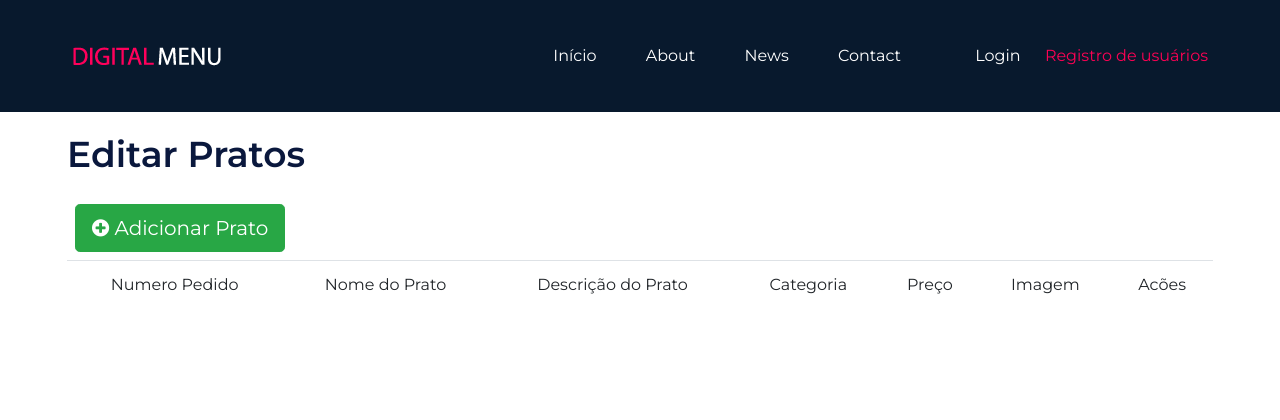
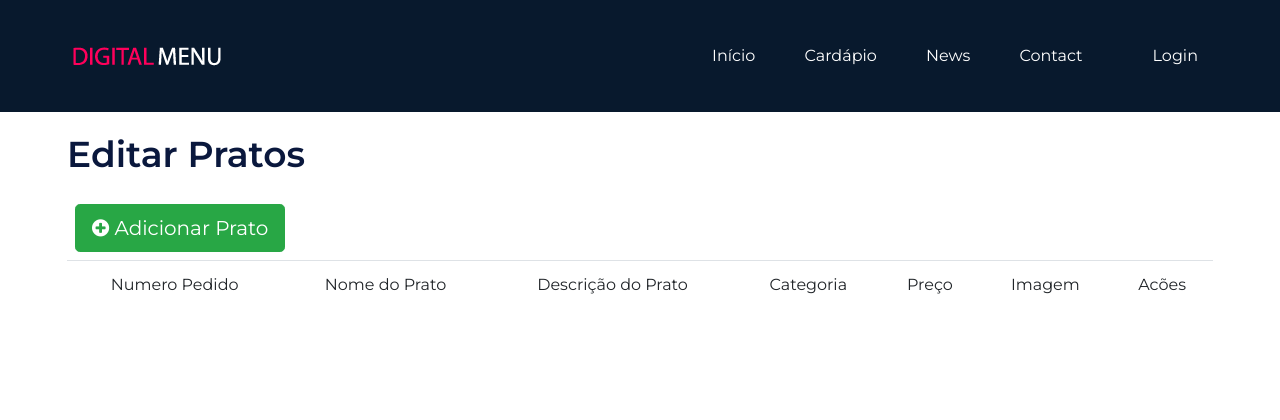
Before and after one commit to ikarolaborda/digitalmenu, a Symfony app: template app/templates/dish/index.html.twig in a window 1280 px wide. Shown: the top 420 px of the page. Run offline with Twig, Linux system fonts and the light colour scheme; the template is opened without the code that fills it, so the values that code supplies are empty; some libraries are stand-ins or nearby versions.

Commit message:
feat: set up public menu page

```diff
--- a/app/templates/base.html.twig
+++ b/app/templates/base.html.twig
@@ -46,17 +46,16 @@
                 <p>Conectado como:  {{ app.user.username }}, <a href="{{ path('app_logout') }}">Sair</a></p>
             {% else %}
                 <a href="{{ path('app_login') }}" class="login">Login</a>
-                <a href="{{ path('register') }}" class="register">Registro de usuários</a>
             {% endif %}
 
         </div>
     </div>
     <ul class="main-menu">
         <li><a href="{{ path('home') }}">Início</a></li>
-        <li><a href="#">About</a></li>
+        <li><a href="{{ path('menu') }}">Cardápio</a></li>
         <li><a href="blog.html">News</a></li>
         <li><a href="contact.html">Contact</a></li>
-        {% if app.user %}
+        {% if is_granted('IS_AUTHENTICATED_FULLY') %}
             <li><a href="{{ path('dish.dish_main') }}">Pratos</a>
                 <ul class="sub-menu">
                     <li><a href="{{ path('dish.create') }}">Adicionar Prato</a></li>
@@ -65,9 +64,8 @@
                     <li><a href="blog.html">Blog</a></li>
                 </ul>
             </li>
+            <li><a href="{{ path('register') }}" class="register text-danger">Registro de usuários</a></li>
         {% endif %}
-
-            <li></li>
 
 
     </ul>
```
